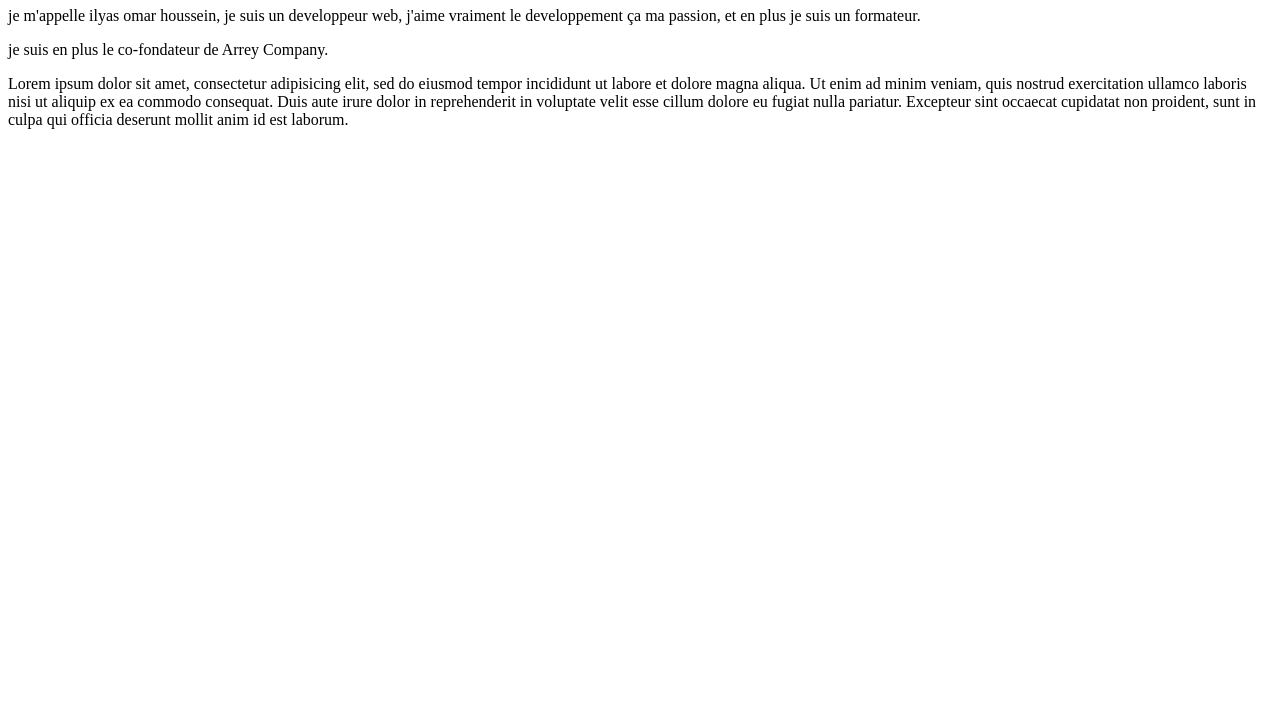
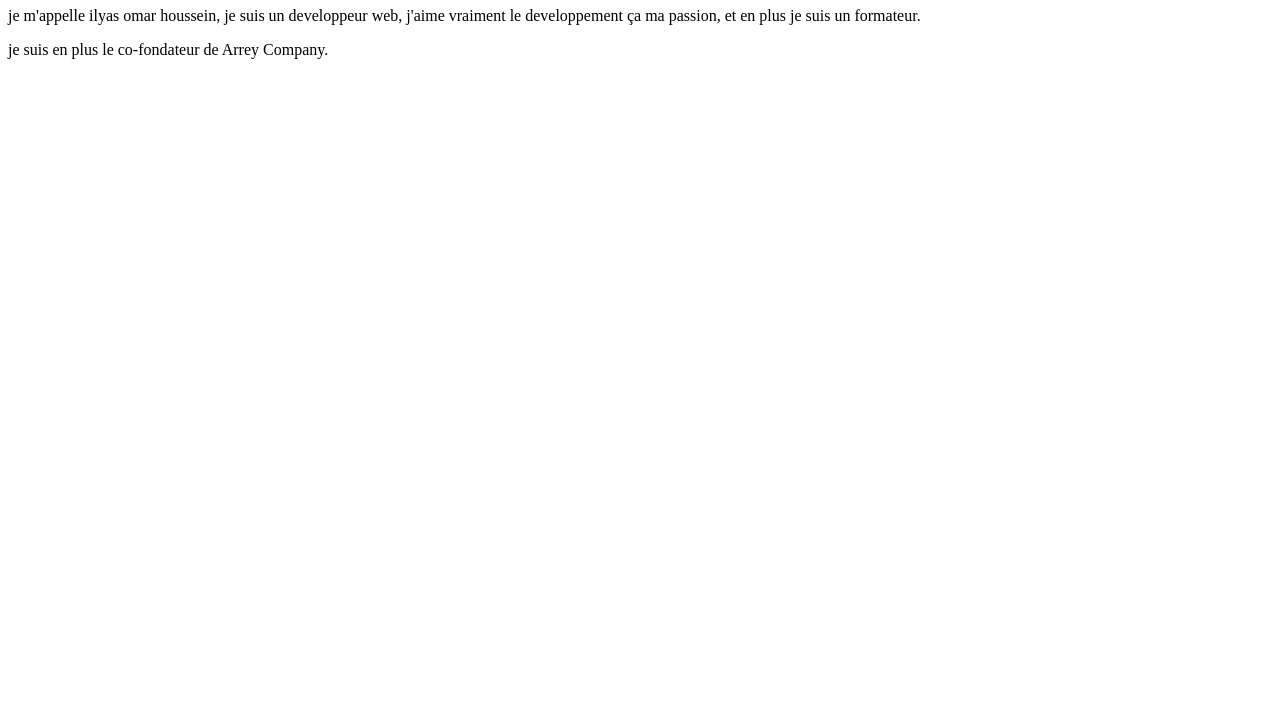
Before and after one commit to IlyasomarH/Arrey-formation, a plain HTML site: page index.html in a window 1280 px wide. Shown: the part 73-800 px from the top of the page. Drawn offline with Linux system fonts and the light colour scheme.

Commit message:
Revert "ajout des paragraphe unitile"
This reverts commit dffd2adf7a829cc9cd1c521ac33da0d02b209491.

```diff
--- a/index.html
+++ b/index.html
@@ -13,14 +13,6 @@
 	<p>
 		je suis en plus le co-fondateur de Arrey Company.
 	</p>
-	<p>
-		Lorem ipsum dolor sit amet, consectetur adipisicing elit, sed do eiusmod
-		tempor incididunt ut labore et dolore magna aliqua. Ut enim ad minim veniam,
-		quis nostrud exercitation ullamco laboris nisi ut aliquip ex ea commodo
-		consequat. Duis aute irure dolor in reprehenderit in voluptate velit esse
-		cillum dolore eu fugiat nulla pariatur. Excepteur sint occaecat cupidatat non
-		proident, sunt in culpa qui officia deserunt mollit anim id est laborum.
-	</p>
 
 </body>
 </html>
```
